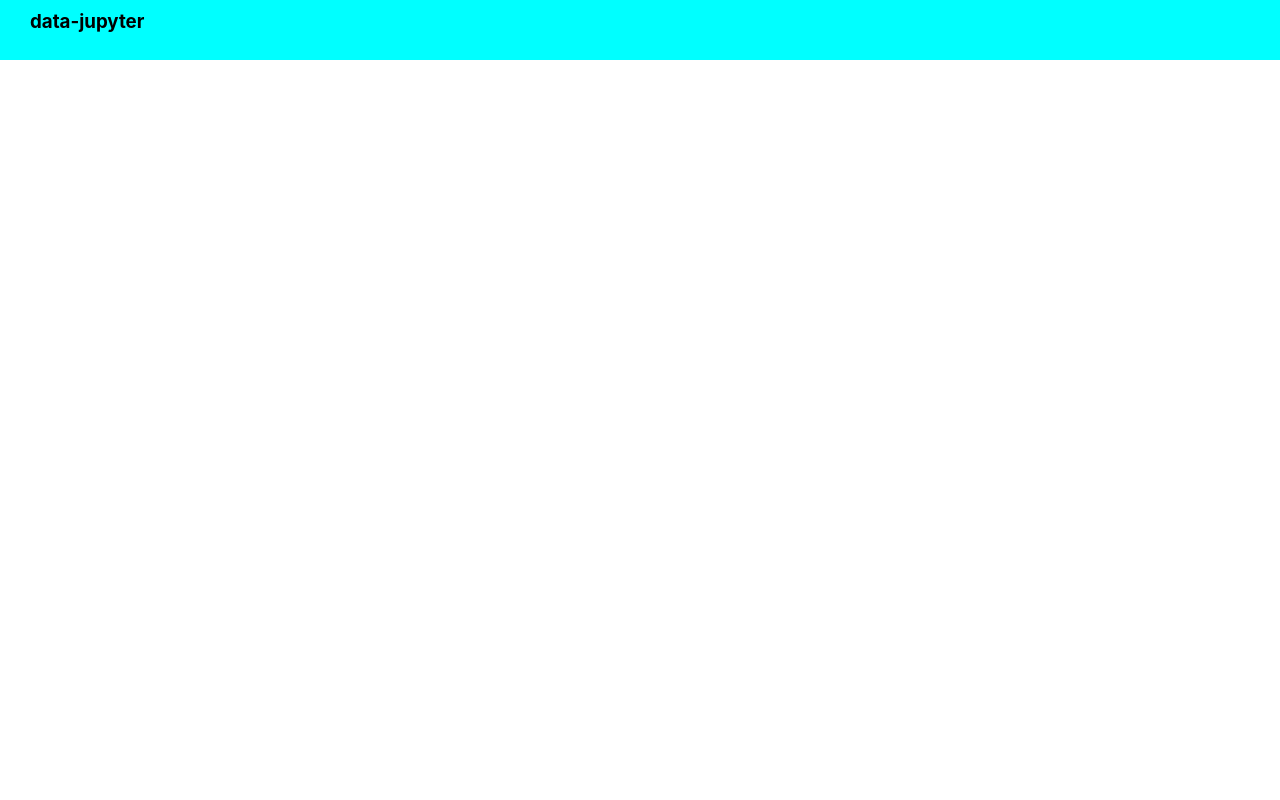
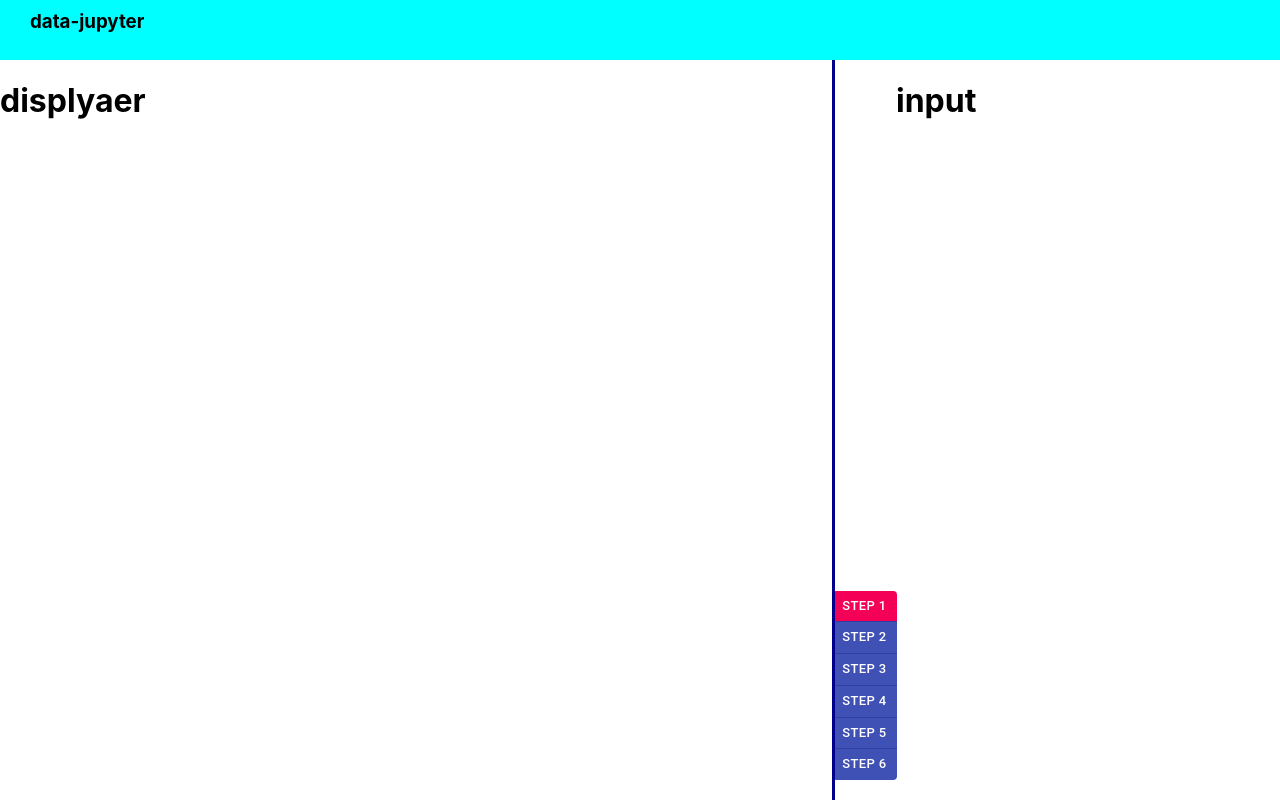
Before and after one commit to Philosyang/dataJupyter, a React (Create React App) app in the folder frontend/data-jupyter/: page / in a window 1280 px wide. Built offline with nearby package versions, Linux system fonts and the light colour scheme.

Commit message:
add button, workflow, install material ui

```diff
--- a/frontend/data-jupyter/package.json
+++ b/frontend/data-jupyter/package.json
@@ -3,6 +3,7 @@
   "version": "0.1.0",
   "private": true,
   "dependencies": {
+    "@material-ui/core": "^4.11.4",
     "@testing-library/jest-dom": "^5.14.1",
     "@testing-library/react": "^11.2.7",
     "@testing-library/user-event": "^12.8.3",
--- a/frontend/data-jupyter/src/App.js
+++ b/frontend/data-jupyter/src/App.js
@@ -1,12 +1,16 @@
 import logo from './logo.svg';
 import './App.css';
 import NaviBar from "./componets/naviBar"
+import WorkFlow from './componets/workflow.jsx';
 
 function App() {
   return (
-      <div>
+    <div>
+      <div className= "entireWrapper">
         <NaviBar/>
+        <WorkFlow/>
       </div>
+    </div>
     );
 }
 
--- a/frontend/data-jupyter/src/componets/naviBar.css
+++ b/frontend/data-jupyter/src/componets/naviBar.css
@@ -1,7 +1,7 @@
 .NaviBarWrapper {
     background-color: aqua;
-    position: absolute;
-    top: 0;
+    position: fixed;
+    top:0;
     width: 100%;
     height: 60px;
 
--- /dev/null
+++ b/frontend/data-jupyter/src/componets/steps.css
@@ -0,0 +1,5 @@
+.selectionSteps {
+    position: fixed;
+    bottom: 20px;
+    left: 65.025%
+}
--- /dev/null
+++ b/frontend/data-jupyter/src/componets/steps.jsx
@@ -0,0 +1,24 @@
+import {React, useEffect, useState} from "react"
+import {Button, ButtonGroup} from "@material-ui/core";
+import "./steps.css"
+
+export default function Steps(){
+    const [selectedBtn, setSelectedBtn] = useState(1);
+
+    return(
+      <div>
+        <ButtonGroup disableElevation variant="contained" color="primary" orientation= "vertical" className= "selectionSteps" size= "small">
+          <Button color={selectedBtn === 1 ? "secondary" : "primary"} onClick={()=>setSelectedBtn(1)}>Step 1</Button>
+          <Button color={selectedBtn === 2 ? "secondary" : "primary"} onClick={()=>setSelectedBtn(2)}>Step 2</Button>
+          <Button color={selectedBtn === 3 ? "secondary" : "primary"} onClick={()=>setSelectedBtn(3)}>Step 3</Button>
+          <Button color={selectedBtn === 4 ? "secondary" : "primary"} onClick={()=>setSelectedBtn(4)}>Step 4</Button>
+          <Button color={selectedBtn === 5 ? "secondary" : "primary"} onClick={()=>setSelectedBtn(5)}>Step 5</Button>
+          <Button color={selectedBtn === 6 ? "secondary" : "primary"} onClick={()=>setSelectedBtn(6)}>Step 6 </Button>
+
+
+
+
+        </ButtonGroup>
+      </div>
+    );
+}
--- /dev/null
+++ b/frontend/data-jupyter/src/componets/workflow.css
@@ -0,0 +1,25 @@
+.WorkFlowWrapper {
+    position: absolute;
+    top: 60px;
+    width: 100%;
+    display: flex;
+}
+
+.displayArea {
+    position: absolute;
+    left:0;
+    right: 40%;
+}
+
+.dividingStick{
+    position: fixed;
+    background: darkblue;
+    left:65%;
+    height: 100%;
+    width: 0.25%;
+}
+
+.inputArea {
+    position: absolute;
+    left:70%
+}
--- /dev/null
+++ b/frontend/data-jupyter/src/componets/workflow.jsx
@@ -0,0 +1,21 @@
+import {React, useEffect, useState} from "react"
+import Steps from "./steps"
+import "./workflow.css"
+
+export default function WorkFlow() {
+    return(
+        <div className = "WorkFlowWrapper">
+            <div className = "displayArea">
+                <h1>displyaer</h1>
+                <Steps/>
+
+            </div>
+            <div className = "dividingStick">
+
+            </div>
+            <div className = "inputArea">
+                <h1> input</h1>
+            </div>
+        </div>
+    )
+}
```
Also changed, not shown: 1 other file (tests, documents, lock files or other folders).
